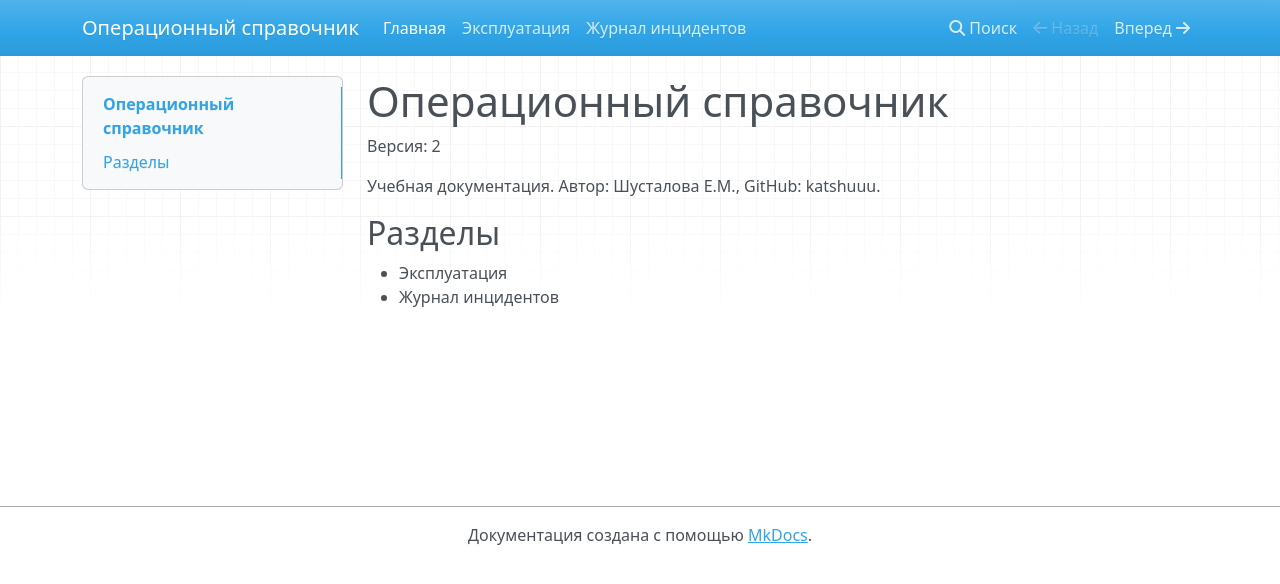
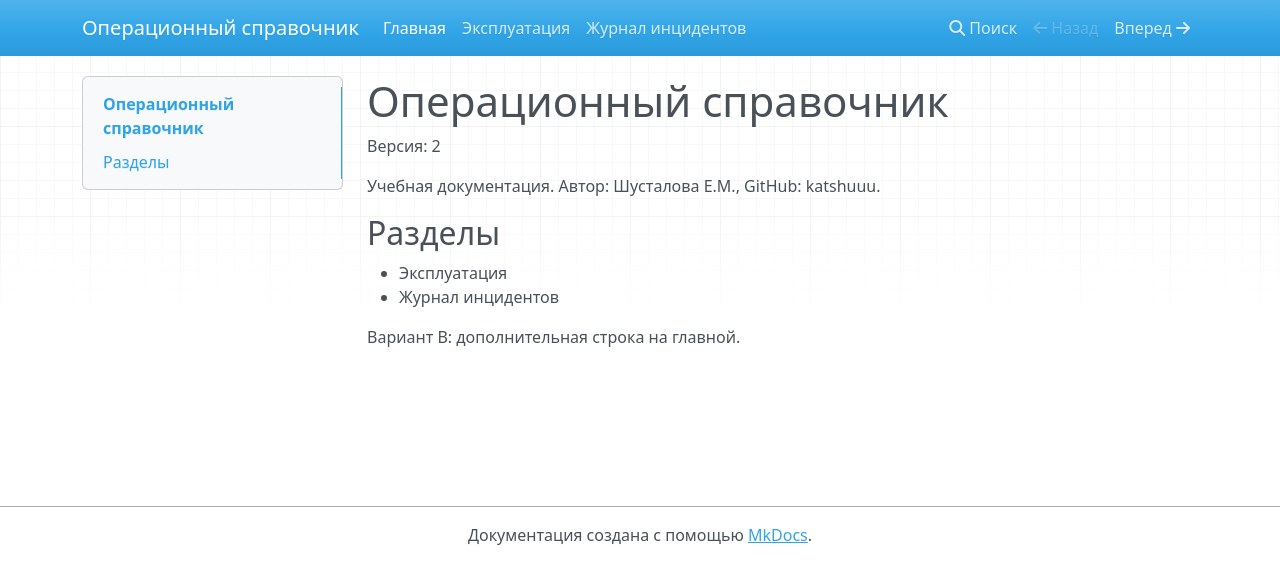
Before and after one commit to katshuuu/devops-docs, an MkDocs documentation site: the page built from docs/index.md, in a window 1280 px wide. Shown: the top 584 px of the page. Built offline with MkDocs 1.6.1, drawn with Linux system fonts in a browser that asks for light colours; nearby versions of some CDN libraries.

Commit message:
docs: home page variant B

```diff
--- a/docs/index.md
+++ b/docs/index.md
@@ -8,3 +8,6 @@
 
 - Эксплуатация
 - Журнал инцидентов
+
+
+Вариант B: дополнительная строка на главной.
```
